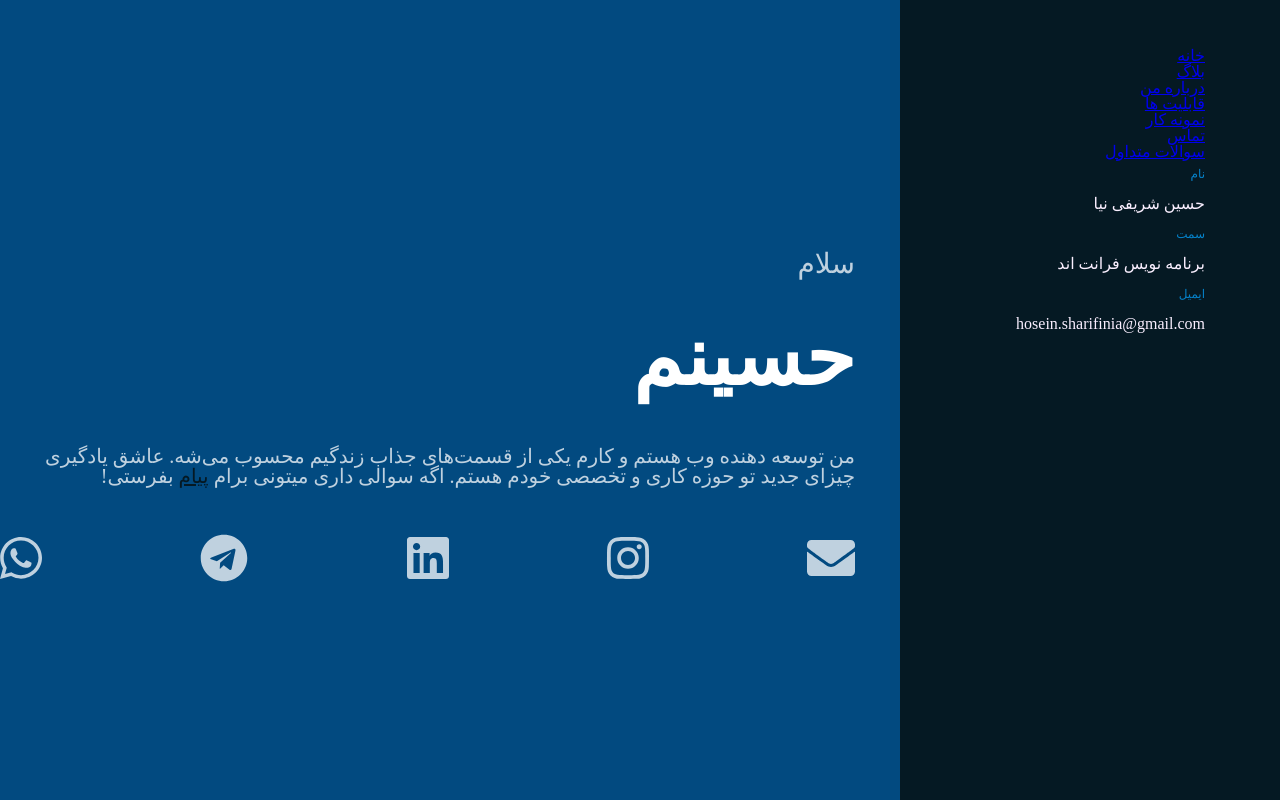
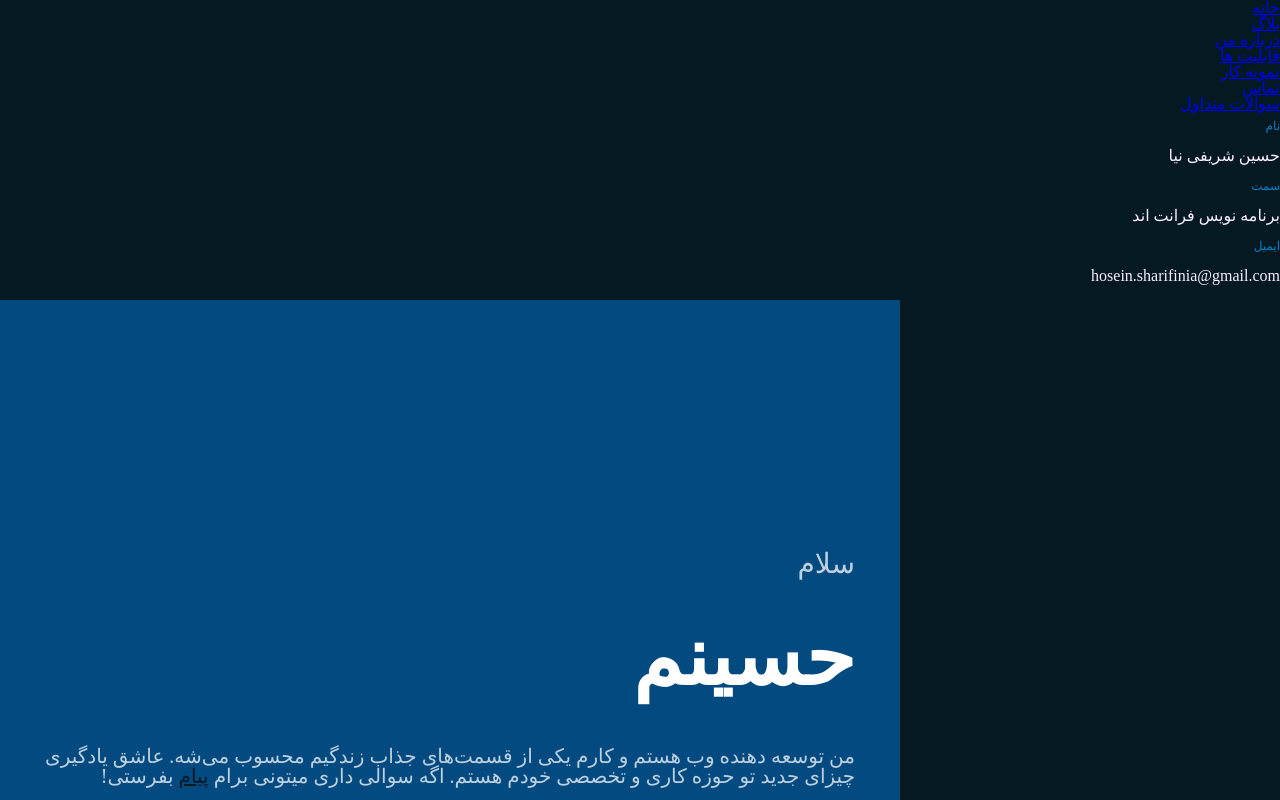
Before and after one commit to sharifiniaa/website, a Next.js app: page / in a window 1280 px wide. Shown: the top 800 px of the page. Built offline with nearby package versions, Linux system fonts and the light colour scheme; a web font is replaced by a local one.

Commit message:
Feature/header (#20)
* feat:edit header styles and classes

* desktop menu edit style

```diff
--- a/assets/styles/sass/layout/header/_header.scss
+++ b/assets/styles/sass/layout/header/_header.scss
@@ -1,19 +1,19 @@
-.header {
-  width: 380px;
-  height: 100vh;
-  position: fixed;
-  background-color: map-get($colors, "black");
-  z-index: 1;
+// .header {
+//   width: 380px;
+//   height: 100vh;
+//   position: fixed;
+//   background-color: map-get($colors, "black");
+//   z-index: 1;
 
-  &__wrapper{
-    position: relative;
-    padding-right: 75px;
-  }
+//   &__wrapper{
+//     position: relative;
+//     padding-right: 75px;
+//   }
 
 
-  .desktop-menu{
-      position: relative;
-      z-index: 2;
-      padding-top: 3rem;
-  }
-}
+//   .desktop-menu{
+//       position: relative;
+//       z-index: 2;
+//       padding-top: 3rem;
+//   }
+// }
--- a/components/Header/DesktopMenu.js
+++ b/components/Header/DesktopMenu.js
@@ -5,6 +5,15 @@ const DesktopMenu = () => {
   return (
     <div className="desktop-menu hide-on-mobile">
       <Menu />
+      <style scoped jsx>
+        {`
+          .desktop-menu {
+            position: relative;
+            z-index: 2;
+            padding-top: 3rem;
+          }
+        `}
+      </style>
     </div>
   );
 };
--- a/components/Header/IconScroll.js
+++ b/components/Header/IconScroll.js
@@ -2,8 +2,8 @@ import React from "react";
 
 const IconScroll = () => {
   return (
-    <div>
-      <div className="icon-scroll"></div>
+
+    <div className="icon-scroll">
       <style scoped jsx>
         {`
           .icon-scroll {
--- a/containers/Header/Header.js
+++ b/containers/Header/Header.js
@@ -6,13 +6,29 @@ import IconScroll from "../../components/Header/IconScroll";
 const Header = () => {
   return (
     <div className="header">
-      <div className="header__wrapper">
+      <div className="header header-wrapper">
         <header>
           <DesktopMenu />
           <MyInfo />
           <IconScroll />
         </header>
       </div>
+      <style scoped jsx>
+        {`
+          .header {
+            width: 380px;
+            height: 100vh;
+            position: fixed;
+            background-color: #051923;
+            z-index: 1;
+
+            &.header-wrapper {
+              position: relative;
+              padding-right: 75px;
+            }
+          }
+        `}
+      </style>
     </div>
   );
 };
```
